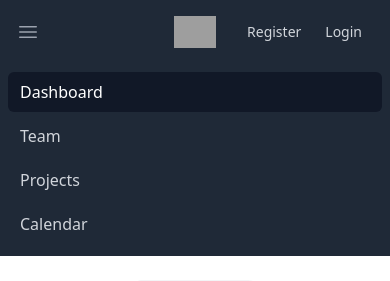
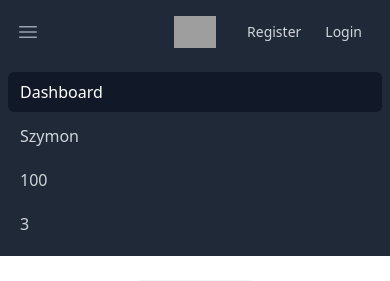
Before and after one commit to MateuszGozdzik/Main_App, a Django app: page /accounts/register/ in a window 390 px wide. Shown: the top 281 px of the page. Run offline with Django 4.2, Linux system fonts and the light colour scheme; some libraries are stand-ins or nearby versions; grey boxes are pictures that could not be loaded.

Commit message:
update links on mobile

```diff
--- a/core/templates/core/_base.html
+++ b/core/templates/core/_base.html
@@ -98,18 +98,17 @@
         <!-- Mobile menu, show/hide based on menu state. -->
         <div class="sm:hidden" id="mobile-menu">
             <div class="space-y-1 px-2 pb-3 pt-2">
-                <!-- Current: "bg-gray-900 text-white", Default: "text-gray-300 hover:bg-gray-700 hover:text-white" -->
                 <a href="#" class="bg-gray-900 text-white block rounded-md px-3 py-2 text-base font-medium"
                     aria-current="page">Dashboard</a>
 
-                <a href="#"
-                    class="text-gray-300 hover:bg-gray-700 hover:text-white block rounded-md px-3 py-2 text-base font-medium">Team</a>
+                <a href="{% url 'szymon:index' %}"
+                    class="text-gray-300 hover:bg-gray-700 hover:text-white block rounded-md px-3 py-2 text-base font-medium">Szymon</a>
+
+                <a href="{% url 'pushups:index' %}"
+                    class="text-gray-300 hover:bg-gray-700 hover:text-white block rounded-md px-3 py-2 text-base font-medium">100</a>
 
                 <a href="#"
-                    class="text-gray-300 hover:bg-gray-700 hover:text-white block rounded-md px-3 py-2 text-base font-medium">Projects</a>
-
-                <a href="#"
-                    class="text-gray-300 hover:bg-gray-700 hover:text-white block rounded-md px-3 py-2 text-base font-medium">Calendar</a>
+                    class="text-gray-300 hover:bg-gray-700 hover:text-white block rounded-md px-3 py-2 text-base font-medium">3</a>
             </div>
         </div>
     </nav>
```
